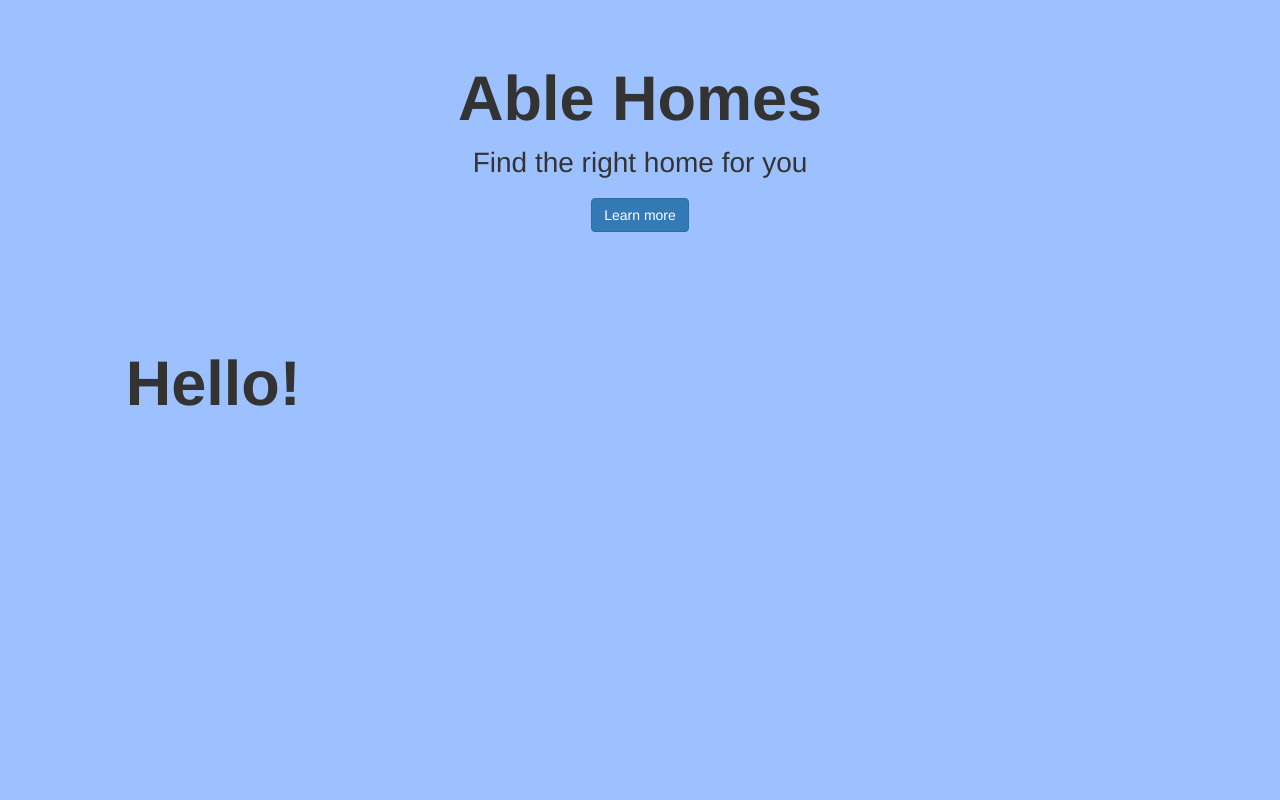
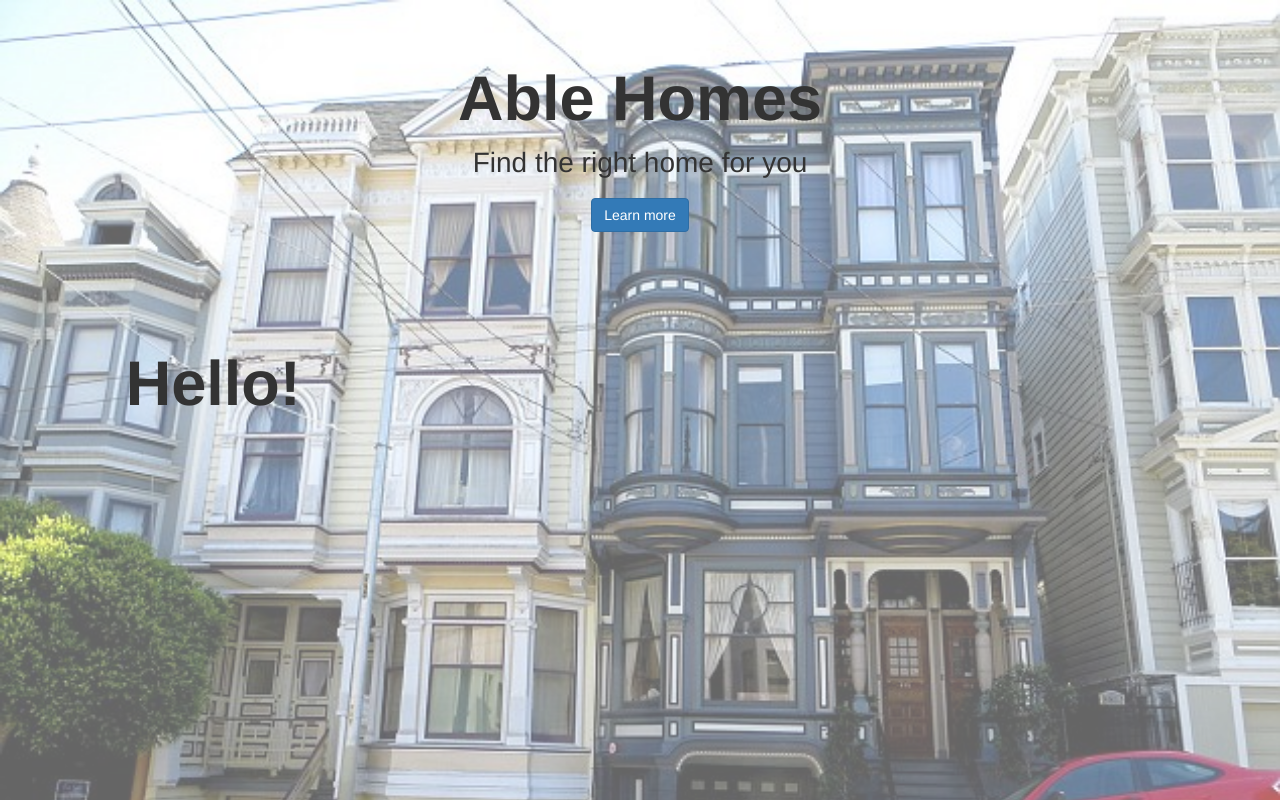
Before and after one commit to Genki-S/AbleHomesFront, a plain HTML site: page ablehomes.html in a window 1280 px wide. Drawn offline with nearby package versions, Linux system fonts and the light colour scheme.

Commit message:
image folder

```diff
--- a/ablehomes.css
+++ b/ablehomes.css
@@ -17,7 +17,7 @@
     height: 100%;
     opacity: 0.6;
     z-index: 0;
-    background-image: url('ablehomes.jpg');
+    background-image: url('img/ablehomes.jpg');
     background-repeat: no-repeat;
     background-position: 50% 0;
     -ms-background-size: cover;
```
Also changed, not shown: img/ablehomes.jpg (added).
